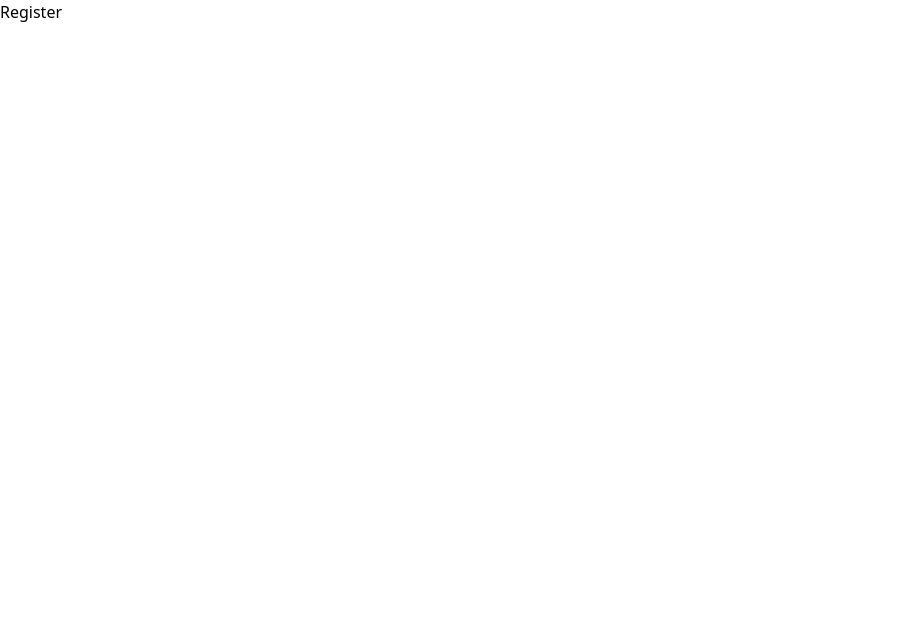
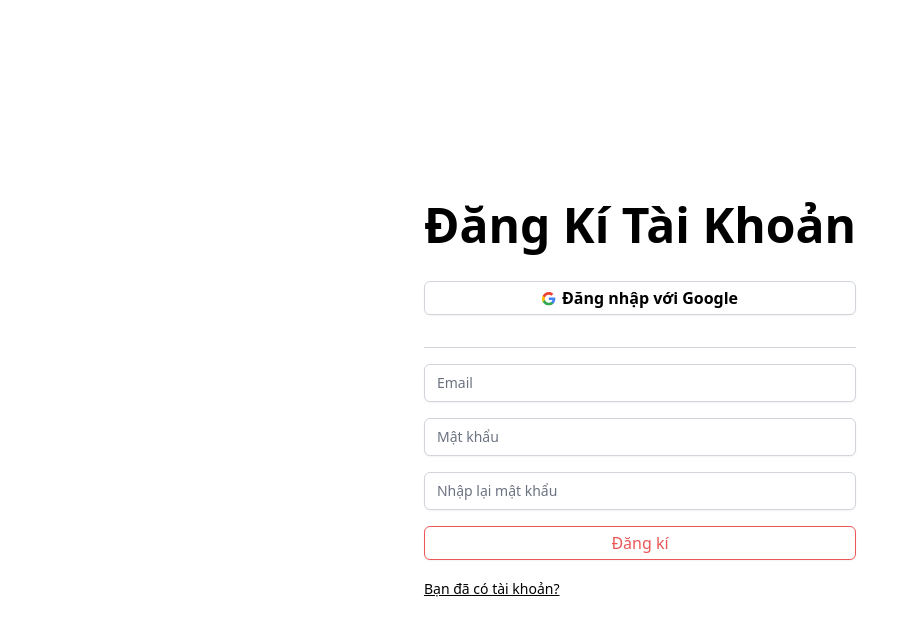
Before and after one commit to TuanChill/minipad, a React (Vite) app: page /register in a window 1280 px wide. Shown: the top 632 px of the page, without its empty margins (0-918 px from the left). Built offline with nearby package versions, Linux system fonts and the light colour scheme.

Commit message:
register page

```diff
--- a/src/configs/PrivateRoutes.tsx
+++ b/src/configs/PrivateRoutes.tsx
@@ -1,8 +1,8 @@
 import { Outlet, Navigate } from 'react-router-dom';
-import { getToken } from '../stores/TokenLocal';
+import { getAccessToken } from '../stores/TokenLocal';
 
 const PrivateRoutes = () => {
-    const token = getToken();
+    const token = getAccessToken();
     return (
         token ? <Outlet /> : <Navigate to="/login" />
     )
--- a/src/configs/PublicRoutes.tsx
+++ b/src/configs/PublicRoutes.tsx
@@ -1,8 +1,8 @@
 import { Navigate, Outlet } from 'react-router-dom'
-import { getToken } from '../stores/TokenLocal'
+import { getAccessToken } from '../stores/TokenLocal'
 
 const PublicRoutes = () => {
-    const token = getToken();
+    const token = getAccessToken();
 
     return (
         !token ? <Outlet /> : <Navigate to="/" />
--- /dev/null
+++ b/src/configs/UserSchema.ts
@@ -0,0 +1,11 @@
+import * as Yup from "yup";
+
+export const UserSchema = Yup.object().shape({
+  email: Yup.string()
+    .required("Email không được bỏ trống")
+    .email("Email không hợp lệ"),
+  password: Yup.string()
+    .required("Mật khẩu không được bỏ trống")
+    .min(6, "Mật khẩu yêu cầu tối thiểu 6 ksi tự")
+    .max(30, "Mật khẩu yêu cầu tối đa 30 kí tự"),
+});
--- /dev/null
+++ b/src/firebase/access.ts
@@ -0,0 +1,20 @@
+import { signInWithPopup } from "firebase/auth";
+import { GgProvider, auth } from "./config";
+import { setAccessToken, setRefreshToken } from "../stores/TokenLocal";
+import { messageError } from "../components/Message";
+
+export const signInWithGg = async () => {
+    await signInWithPopup(auth, GgProvider)
+      .then((result) => {
+        const user = result.user;
+        const accessToken = user?.stsTokenManager.accessToken;
+        const refreshToken = user.stsTokenManager.refreshToken;
+        setAccessToken(accessToken);
+        setRefreshToken(refreshToken);
+        window.location.reload()
+      })
+      .catch((err) => {
+        const errMessage = err.message;
+        messageError(errMessage);
+    });
+}
--- a/src/pages/Login/index.css
+++ b/src/pages/Login/index.css
@@ -1,9 +1,9 @@
 .wrapper {
-    @apply max-w-7xl h-screen flex flex-col items-center m-auto justify-center
+    @apply max-w-7xl h-screen flex flex-col items-center m-auto justify-center w-fit
 }
 
 .form-container {
-    @apply min-w-[300px] flex flex-col gap-4
+    @apply min-w-[300px] flex flex-col gap-4 w-full
 }
 
 .login-social {
--- a/src/pages/Login/index.tsx
+++ b/src/pages/Login/index.tsx
@@ -1,19 +1,16 @@
 import { useFormik } from "formik";
 import * as Yup from "yup";
-import { GoogleAuthProvider, signInWithPopup, signInWithEmailAndPassword } from "firebase/auth";
+import { signInWithEmailAndPassword } from "firebase/auth";
 
 import { Button } from "../../components/Button";
 import InputControl from "../../components/Controls/Input";
 import { GoogleIcon } from "../../components/Icons";
-import { messageSuccess, messageError } from "../../components/Message";
+import { messageError } from "../../components/Message";
+import { signInWithGg } from "../../firebase/access";
+import { auth } from "../../firebase/config";
+import { UserSchema } from "../../configs/UserSchema";
 import "./index.css";
-import { GgProvider, auth } from "../../firebase/config";
-import { setToken } from "../../stores/TokenLocal";
-
-const LoginSchema = Yup.object().shape({
-  email: Yup.string().required().email(),
-  password: Yup.string().required().min(6).max(30),
-});
+import { setAccessToken } from "../../stores/TokenLocal";
 
 export default function Login() {
   const formik = useFormik({
@@ -22,12 +19,12 @@ export default function Login() {
       password: "",
     },
     onSubmit: (values) => {
-      LoginSchema.validate(values, { abortEarly: false })
+      UserSchema.validate(values, { abortEarly: false })
         .then((valid) => {
-          messageSuccess("Đã gửi thông tin");
           signInWithEmailAndPassword(auth, valid.email, valid.password)
-            .then((user) => {
-              console.log(user);
+            .then((userCredential) => {
+              const user = userCredential.user
+              setAccessToken(user.accessToken);
             })
             .catch((err) => {
               const errMessage = err.message;
@@ -52,25 +49,10 @@ export default function Login() {
     },
   });
 
-  const signInWithGg = async () => {
-    await signInWithPopup(auth, GgProvider)
-      .then((result) => {
-        const credential = GoogleAuthProvider.credentialFromResult(result);
-        const token = credential?.accessToken;
-        setToken(token);
-        const user = result.user;
-        console.log(user);
-      })
-      .catch((err) => {
-        const errMessage = err.message;
-        messageError(errMessage);
-        const credential = GoogleAuthProvider.credentialFromError(err);
-      });
-  }
 
   return (
     <div className="wrapper">
-      <h1 className="text-5xl text-center font-bold mb-8">Đăng nhập</h1>
+      <h1 className="text-5xl text-center font-bold mb-8">Đăng Nhập</h1>
       <form className="form-container">
         <div className="login-social">
           <Button
@@ -89,7 +71,7 @@ export default function Login() {
         />
         <InputControl
           name="password"
-          placeholder="Password"
+          placeholder="Mật Khẩu"
           type="password"
           value={formik.values.password}
           error={formik.errors.password}
--- a/src/pages/Register/index.tsx
+++ b/src/pages/Register/index.tsx
@@ -1,5 +1,108 @@
+import { useFormik } from "formik";
+import { createUserWithEmailAndPassword } from "firebase/auth";
+import * as Yup from "yup";
+
+import { Button } from "../../components/Button";
+import InputControl from "../../components/Controls/Input";
+import { GoogleIcon } from "../../components/Icons";
+import { auth } from "../../firebase/config";
+import { messageError } from "../../components/Message";
+import { UserSchema } from "../../configs/UserSchema";
+import { signInWithGg } from "../../firebase/access";
+import { setAccessToken, setRefreshToken } from "../../stores/TokenLocal";
+import { Link } from "react-router-dom";
+
 export default function Register() {
+  const formik = useFormik({
+    initialValues: {
+      email: "",
+      password: "",
+      repassword: "",
+    },
+    onSubmit: (values) => {
+      if (values.password !== values.repassword) {
+        formik.setErrors({ repassword: "Mật khẩu không giống nhau" });
+        return;
+      }
+
+      UserSchema.validate(values, { abortEarly: false })
+        .then((valid) => {
+          createUserWithEmailAndPassword(auth, valid.email, valid.password)
+            .then((userCredential) => {
+              const user = userCredential.user;
+              const accessToken = user?.stsTokenManager.accessToken;
+              const refreshToken = user?.stsTokenManager.refreshToken;
+              setAccessToken(accessToken);
+              setRefreshToken(refreshToken);
+              window.location.reload()
+            })
+            .catch(() => {
+              messageError("Tài khoản đã tồn tại");
+            });
+        })
+        .catch((err) => {
+          if (!err.inner.length) return;
+
+          const errors = err.inner as Yup.ValidationError[];
+          const errorMessages = { email: "", password: "" };
+
+          errors.forEach((error) => {
+            if (!error.message || !error.path) return;
+
+            errorMessages[error.path as keyof typeof errorMessages] =
+              error.message;
+          });
+
+          formik.setErrors(errorMessages);
+        });
+    },
+  });
+
   return (
-    <div>Register</div>
-  )
+    <div className="wrapper">
+      <h1 className="text-5xl text-center font-bold mb-8">Đăng Kí Tài Khoản</h1>
+      <form className="form-container">
+        <div className="login-social">
+          <Button
+            iconLeft={<GoogleIcon />}
+            text="Đăng nhập với Google"
+            className="w-full font-semibold"
+            onClick={signInWithGg}
+          />
+        </div>
+        <InputControl
+          name="email"
+          placeholder="Email"
+          value={formik.values.email}
+          error={formik.errors.email}
+          onChange={formik.handleChange}
+        />
+        <InputControl
+          name="password"
+          placeholder="Mật khẩu"
+          type="password"
+          value={formik.values.password}
+          error={formik.errors.password}
+          onChange={formik.handleChange}
+        />
+        <InputControl
+          name="repassword"
+          placeholder="Nhập lại mật khẩu"
+          type="password"
+          value={formik.values.repassword}
+          error={formik.errors.repassword}
+          onChange={formik.handleChange}
+        />
+        <Button
+          text="Đăng kí"
+          type="submit"
+          className="btn-submit"
+          onClick={formik.handleSubmit}
+        />
+        <Link to="/login">
+          <button className="underline text-left text-sm">Bạn đã có tài khoản?</button>
+        </Link>
+      </form>
+    </div>
+  );
 }
--- a/src/stores/TokenLocal.ts
+++ b/src/stores/TokenLocal.ts
@@ -1,9 +1,18 @@
-const keyToken:string = "access_token";
+const keyAccessToken:string = "access_token";
+const keyRefreshToken:string = "refresh_token"
 
-export const setToken = (token: string| undefined) => {
-    token && localStorage.setItem(keyToken, token);
+export const setAccessToken = (token: string| undefined) => {
+    token && localStorage.setItem(keyAccessToken, token);
 }
 
-export const getToken = () => {
-    return localStorage.getItem(keyToken) || false;
+export const getAccessToken = () => {
+    return localStorage.getItem(keyAccessToken) || false;
 }
+
+export const setRefreshToken = (token: string| undefined) => {
+    token && localStorage.setItem(keyRefreshToken, token);
+}
+
+export const getRefreshToken = () => {
+    return localStorage.getItem(keyRefreshToken) || false;
+}
```
